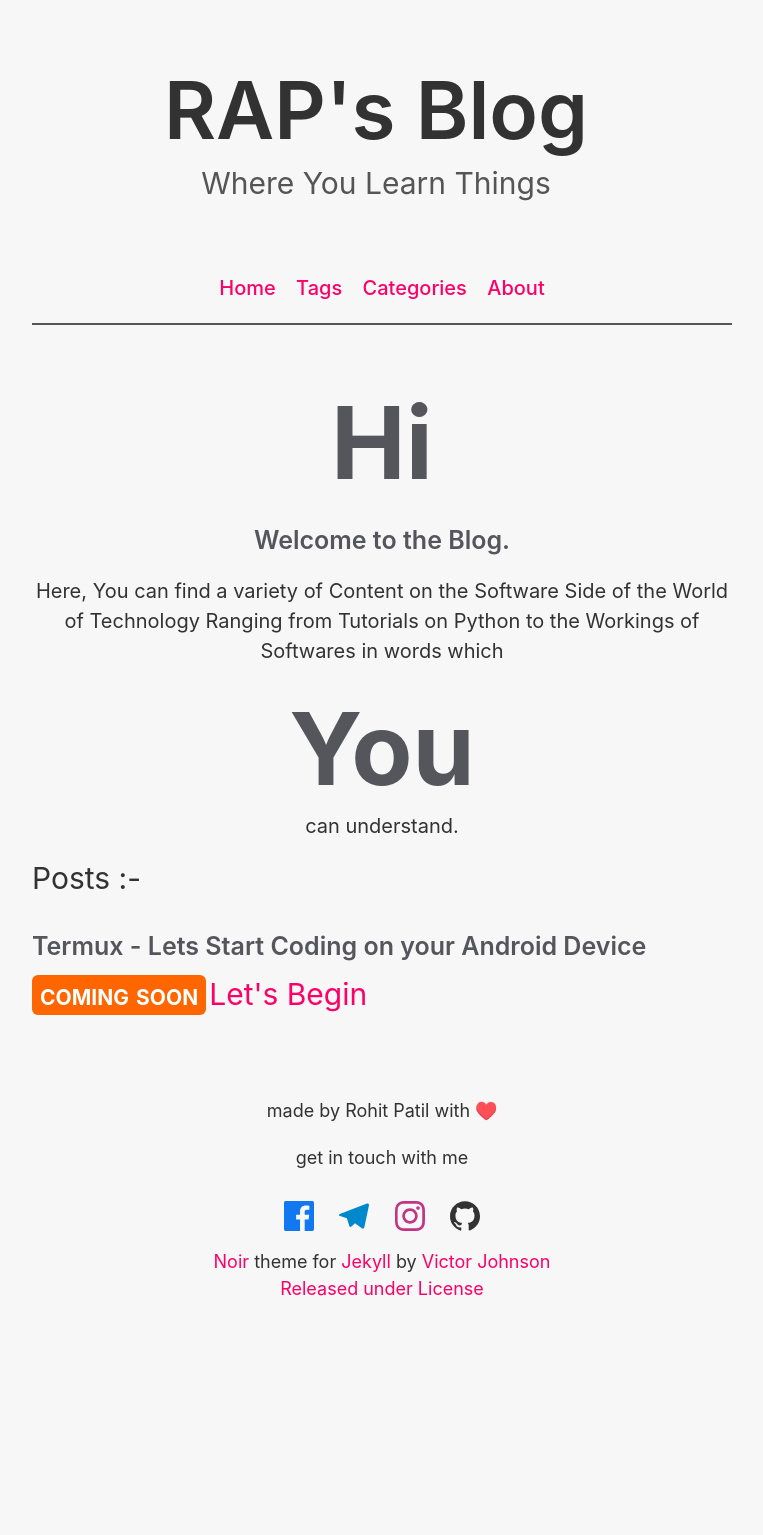
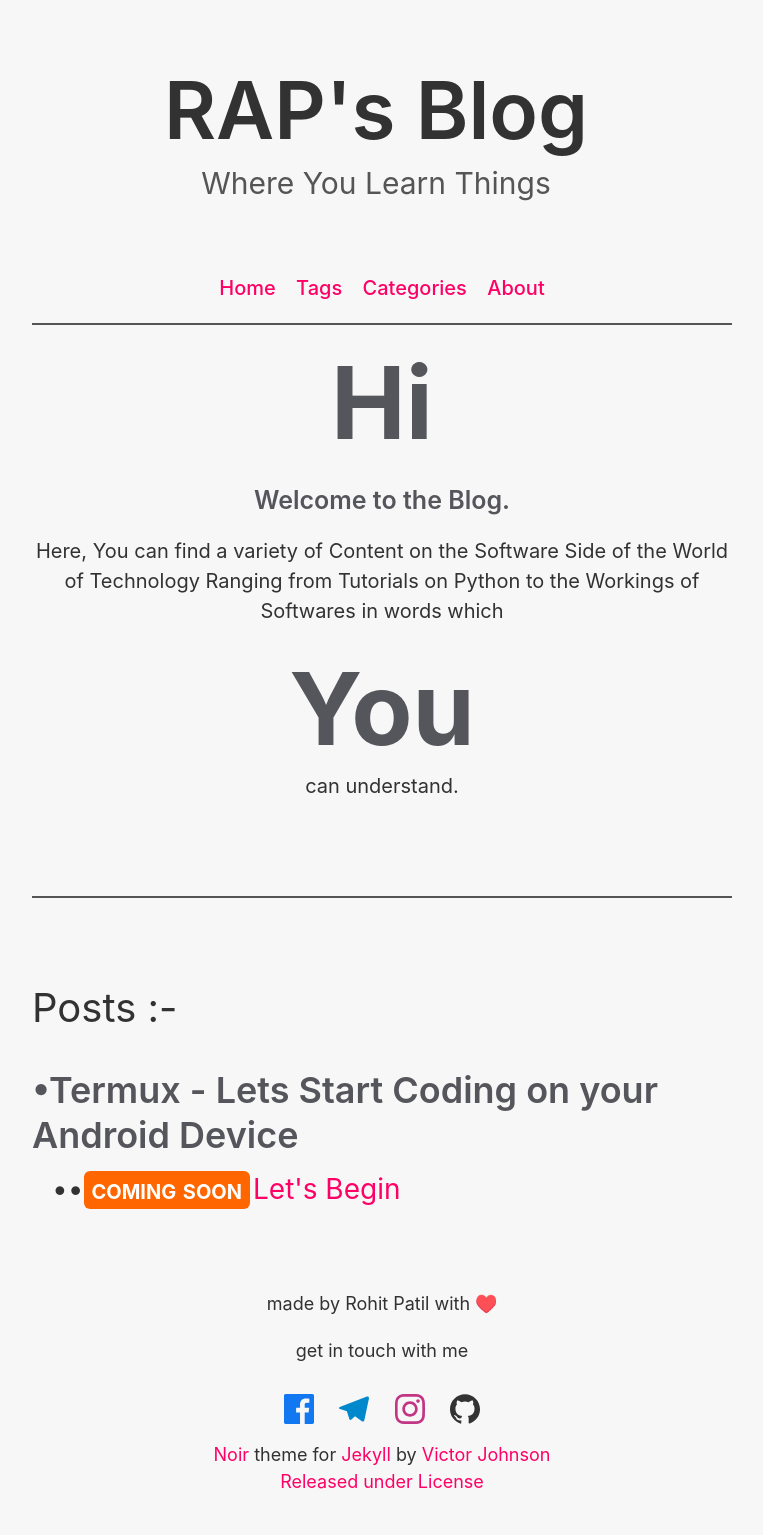
Before and after one commit to raprocks/raprocks.github.io, a Jekyll site: the page built from index.html, in a window 1280 px wide. Shown: the whole page, without its empty margins (258-1021 px from the left). Built offline with Jekyll 4.4.1, drawn with Linux system fonts in a browser that asks for light colours; the list of posts is cut into pages by our own code; before the commit the page ends 1342 px from its top, so only the background shows below that.

Commit message:
css changes for psotlist

```diff
--- a/_sass/_masthead.scss
+++ b/_sass/_masthead.scss
@@ -63,6 +63,8 @@ nav {
 // Hero
 
 .hero {
+	position:relative;
+	top:-2em;
 	padding: 0.75rem 0;
 	text-align: center;
 
@@ -78,3 +80,34 @@ nav {
 		line-height: 1.25;
 	}
 }
+
+// Postlist
+.postlist {
+	border-top: 2px solid #555;
+	margin-top: 1em;
+	padding-top:2em;
+	font-size:2em;
+}
+
+.postlist .category-title {
+	font-size: 0.9em;
+}
+
+.postlist .category-title::before {
+	content:"•"
+}
+
+ul.sublist1 {
+	list-style-type: "••";
+	list-style-position: inside;
+
+	li {
+		font-size: 0.7em;
+		padding-left:20px;
+	}
+}
+
+ul.sublist2 {
+	list-style-type: "•••";
+	list-style-position:inside;
+}
```
